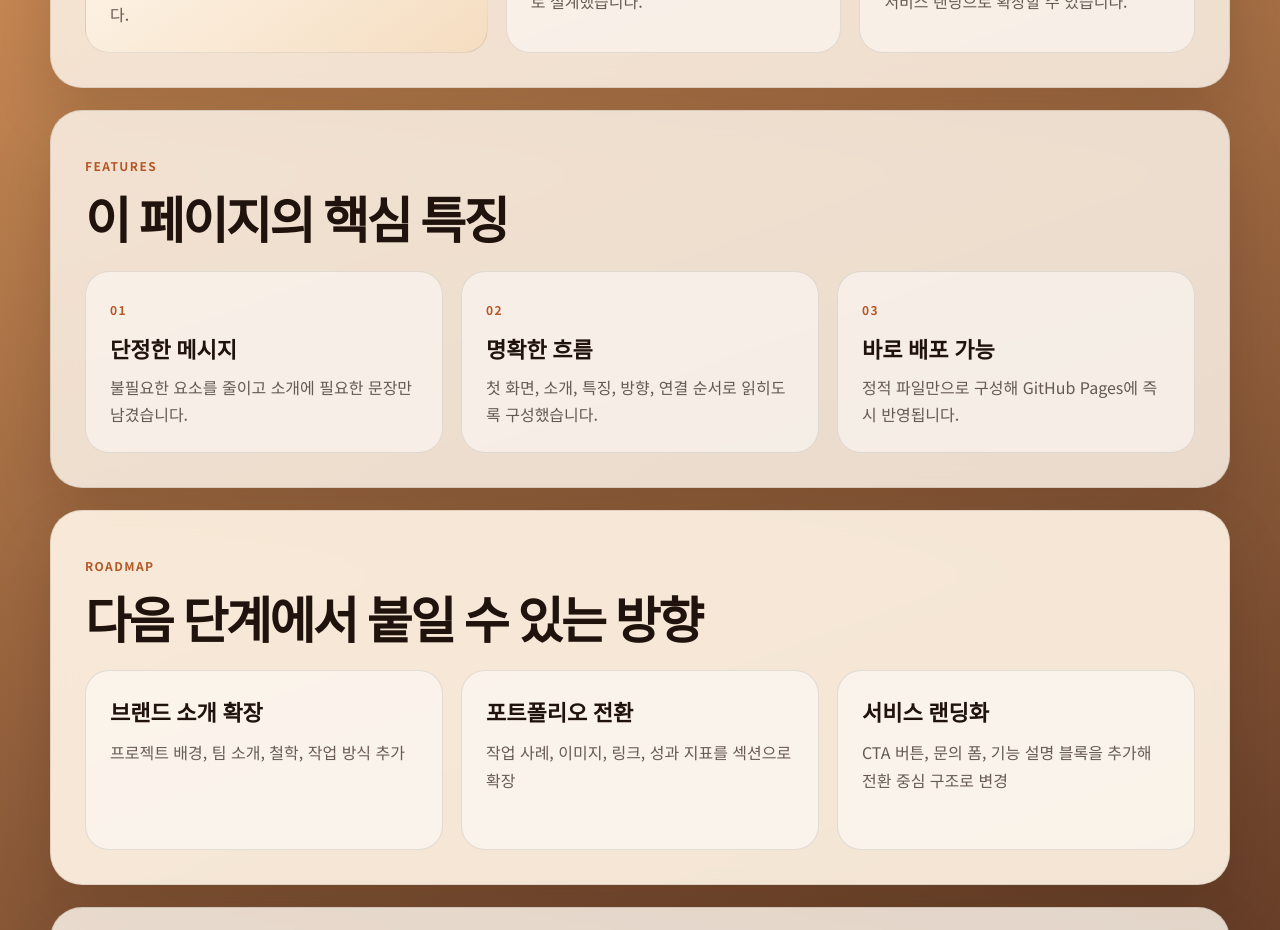
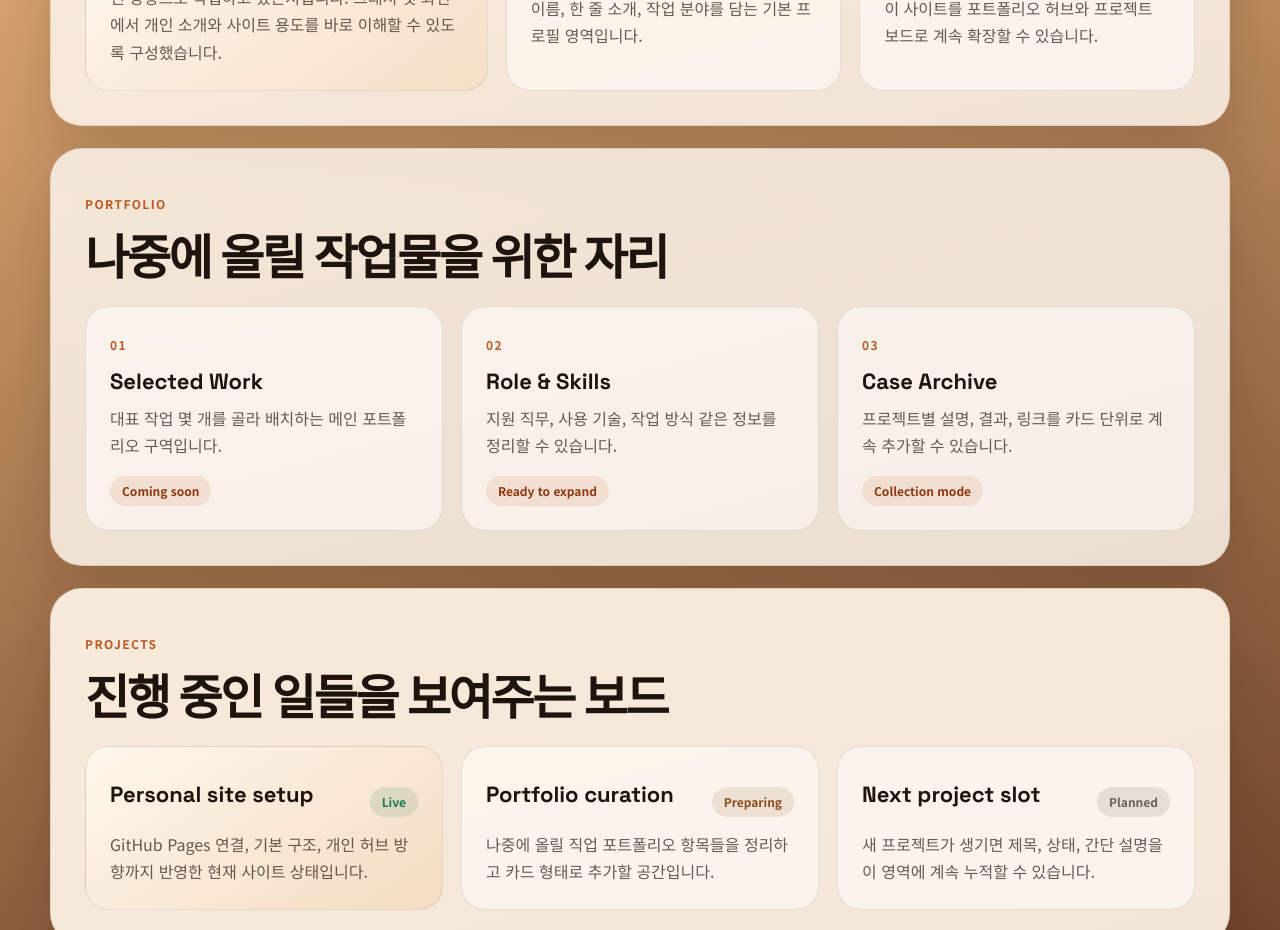
Before and after one commit to LimBaekGyun/weasel, a plain HTML site: page index.html in a window 1280 px wide. Shown: the part 926-1856 px from the top of the page. Drawn offline with Linux system fonts and the light colour scheme.

Commit message:
Refocus site as personal portfolio hub

```diff
--- a/index.html
+++ b/index.html
@@ -3,8 +3,8 @@
 <head>
   <meta charset="UTF-8">
   <meta name="viewport" content="width=device-width, initial-scale=1.0">
-  <title>weasel | 소개 페이지</title>
-  <meta name="description" content="weasel의 방향과 특징을 소개하는 GitHub Pages 기반 랜딩 페이지입니다.">
+  <title>Lim Baek Gyun | Portfolio Hub</title>
+  <meta name="description" content="Lim Baek Gyun의 소개, 포트폴리오, 진행 중 프로젝트를 정리하는 개인 허브 페이지입니다.">
   <link rel="preconnect" href="https://fonts.googleapis.com">
   <link rel="preconnect" href="https://fonts.gstatic.com" crossorigin>
   <link href="https://fonts.googleapis.com/css2?family=Space+Grotesk:wght@400;500;700&family=Noto+Sans+KR:wght@400;500;700&display=swap" rel="stylesheet">
@@ -13,125 +13,137 @@
 <body>
   <div class="page-shell">
     <header class="topbar">
-      <a class="brand" href="#top">weasel</a>
+      <a class="brand" href="#top">LBG</a>
       <nav class="nav">
-        <a href="#about">소개</a>
-        <a href="#features">특징</a>
-        <a href="#roadmap">방향</a>
-        <a href="#contact">연결</a>
+        <a href="#about">About</a>
+        <a href="#portfolio">Portfolio</a>
+        <a href="#projects">Projects</a>
+        <a href="#links">Links</a>
       </nav>
     </header>
 
     <main id="top">
       <section class="hero">
         <div class="hero-copy">
-          <p class="eyebrow">Quiet but sharp</p>
-          <h1>작게 시작해도<br>인상은 선명하게.</h1>
+          <p class="eyebrow">Personal hub</p>
+          <h1>Lim<br>Baek Gyun</h1>
           <p class="lead">
-            weasel은 아이디어를 가볍게 던지는 곳이 아니라,
-            빠르게 형태를 만들고 바로 보여주는 소개형 웹 공간입니다.
+            이 페이지는 내 소개를 보여주고,
+            나중에 직업 포트폴리오와 진행 중인 프로젝트를 한 곳에서 확인하는 개인 허브로 사용할 공간입니다.
           </p>
           <div class="actions">
-            <a class="button primary" href="#about">소개 보기</a>
-            <a class="button secondary" href="https://github.com/LimBaekGyun/weasel" target="_blank" rel="noreferrer">GitHub 저장소</a>
+            <a class="button primary" href="#portfolio">포트폴리오 보기</a>
+            <a class="button secondary" href="#projects">진행 중 프로젝트</a>
           </div>
         </div>
 
-        <div class="hero-panel">
-          <p class="panel-title">Current Snapshot</p>
+        <aside class="hero-panel">
+          <p class="panel-title">This site is for</p>
           <div class="metric">
-            <span>형태</span>
-            <strong>Introduction Page</strong>
+            <span>Identity</span>
+            <strong>개인 소개 페이지</strong>
           </div>
           <div class="metric">
-            <span>배포</span>
-            <strong>GitHub Pages Live</strong>
+            <span>Archive</span>
+            <strong>직업 포트폴리오 정리</strong>
           </div>
           <div class="metric">
-            <span>방향</span>
-            <strong>브랜드 / 포트폴리오 / 프로젝트</strong>
+            <span>Tracking</span>
+            <strong>진행 중 프로젝트 확인</strong>
           </div>
-        </div>
+        </aside>
       </section>
 
       <section class="section" id="about">
         <div class="section-heading">
           <p class="section-kicker">About</p>
-          <h2>weasel은 무엇을 소개하나</h2>
+          <h2>소개와 방향을 한 화면에 정리</h2>
         </div>
         <div class="about-grid">
           <article class="card large">
-            <p>
-              이 페이지는 weasel의 첫 인상을 만드는 시작점입니다.
-              복잡한 기능보다 먼저 메시지와 분위기를 정리하고,
-              방문자가 한 번에 방향을 이해하도록 구성했습니다.
+            <p class="card-copy">
+              방문자가 가장 먼저 보게 되는 정보는 이름과 현재 어떤 방향으로 작업하고 있는지입니다.
+              그래서 첫 화면에서 개인 소개와 사이트 용도를 바로 이해할 수 있도록 구성했습니다.
             </p>
           </article>
           <article class="card">
-            <h3>빠른 전달</h3>
-            <p>핵심 내용을 짧고 분명하게 보여주는 구조로 설계했습니다.</p>
+            <h3>Profile</h3>
+            <p class="card-copy">이름, 한 줄 소개, 작업 분야를 담는 기본 프로필 영역입니다.</p>
           </article>
           <article class="card">
-            <h3>확장 가능</h3>
-            <p>지금은 소개 페이지지만 이후 포트폴리오나 서비스 랜딩으로 확장할 수 있습니다.</p>
+            <h3>Use</h3>
+            <p class="card-copy">이 사이트를 포트폴리오 허브와 프로젝트 보드로 계속 확장할 수 있습니다.</p>
           </article>
         </div>
       </section>
 
-      <section class="section" id="features">
+      <section class="section" id="portfolio">
         <div class="section-heading">
-          <p class="section-kicker">Features</p>
-          <h2>이 페이지의 핵심 특징</h2>
+          <p class="section-kicker">Portfolio</p>
+          <h2>나중에 올릴 작업물을 위한 자리</h2>
         </div>
         <div class="feature-list">
           <article class="feature-card">
             <span class="feature-index">01</span>
-            <h3>단정한 메시지</h3>
-            <p>불필요한 요소를 줄이고 소개에 필요한 문장만 남겼습니다.</p>
+            <h3>Selected Work</h3>
+            <p>대표 작업 몇 개를 골라 배치하는 메인 포트폴리오 구역입니다.</p>
+            <span class="tag">Coming soon</span>
           </article>
           <article class="feature-card">
             <span class="feature-index">02</span>
-            <h3>명확한 흐름</h3>
-            <p>첫 화면, 소개, 특징, 방향, 연결 순서로 읽히도록 구성했습니다.</p>
+            <h3>Role & Skills</h3>
+            <p>지원 직무, 사용 기술, 작업 방식 같은 정보를 정리할 수 있습니다.</p>
+            <span class="tag">Ready to expand</span>
           </article>
           <article class="feature-card">
             <span class="feature-index">03</span>
-            <h3>바로 배포 가능</h3>
-            <p>정적 파일만으로 구성해 GitHub Pages에 즉시 반영됩니다.</p>
+            <h3>Case Archive</h3>
+            <p>프로젝트별 설명, 결과, 링크를 카드 단위로 계속 추가할 수 있습니다.</p>
+            <span class="tag">Collection mode</span>
           </article>
         </div>
       </section>
 
-      <section class="section roadmap" id="roadmap">
+      <section class="section projects" id="projects">
         <div class="section-heading">
-          <p class="section-kicker">Roadmap</p>
-          <h2>다음 단계에서 붙일 수 있는 방향</h2>
+          <p class="section-kicker">Projects</p>
+          <h2>진행 중인 일들을 보여주는 보드</h2>
         </div>
-        <div class="roadmap-list">
-          <article class="roadmap-item">
-            <strong>브랜드 소개 확장</strong>
-            <p>프로젝트 배경, 팀 소개, 철학, 작업 방식 추가</p>
+        <div class="project-grid">
+          <article class="project-card active">
+            <div class="project-head">
+              <strong>Personal site setup</strong>
+              <span class="status live">Live</span>
+            </div>
+            <p>GitHub Pages 연결, 기본 구조, 개인 허브 방향까지 반영한 현재 사이트 상태입니다.</p>
           </article>
-          <article class="roadmap-item">
-            <strong>포트폴리오 전환</strong>
-            <p>작업 사례, 이미지, 링크, 성과 지표를 섹션으로 확장</p>
+          <article class="project-card">
+            <div class="project-head">
+              <strong>Portfolio curation</strong>
+              <span class="status preparing">Preparing</span>
+            </div>
+            <p>나중에 올릴 직업 포트폴리오 항목들을 정리하고 카드 형태로 추가할 공간입니다.</p>
           </article>
-          <article class="roadmap-item">
-            <strong>서비스 랜딩화</strong>
-            <p>CTA 버튼, 문의 폼, 기능 설명 블록을 추가해 전환 중심 구조로 변경</p>
+          <article class="project-card">
+            <div class="project-head">
+              <strong>Next project slot</strong>
+              <span class="status planned">Planned</span>
+            </div>
+            <p>새 프로젝트가 생기면 제목, 상태, 간단 설명을 이 영역에 계속 누적할 수 있습니다.</p>
           </article>
         </div>
       </section>
     </main>
 
-    <footer class="footer" id="contact">
+    <footer class="footer" id="links">
       <div>
-        <p class="footer-title">weasel</p>
-        <p class="footer-copy">소개 페이지의 첫 버전이 GitHub Pages에 배포되어 있습니다.</p>
+        <p class="footer-title">Lim Baek Gyun</p>
+        <p class="footer-copy">개인 소개, 포트폴리오, 진행 프로젝트를 한 곳에 정리하는 페이지.</p>
       </div>
       <div class="footer-links">
         <a href="https://limbaekgyun.github.io/weasel/" target="_blank" rel="noreferrer">Live Site</a>
         <a href="https://github.com/LimBaekGyun/weasel" target="_blank" rel="noreferrer">Repository</a>
+        <a href="https://github.com/LimBaekGyun" target="_blank" rel="noreferrer">GitHub Profile</a>
       </div>
     </footer>
   </div>
--- a/style.css
+++ b/style.css
@@ -1,14 +1,18 @@
- :root {
-  --bg-top: #efe1ca;
-  --bg-bottom: #5e3724;
-  --panel: rgba(255, 248, 238, 0.82);
-  --panel-strong: rgba(255, 244, 228, 0.92);
-  --ink: #20130d;
-  --muted: rgba(32, 19, 13, 0.68);
-  --line: rgba(32, 19, 13, 0.1);
-  --accent: #b45828;
-  --accent-dark: #8e3c15;
-  --white: #fffdf9;
+:root {
+  --bg-top: #f1e7d8;
+  --bg-mid: #d8a36e;
+  --bg-bottom: #613722;
+  --panel: rgba(255, 249, 241, 0.82);
+  --panel-strong: rgba(255, 245, 231, 0.92);
+  --ink: #1f130d;
+  --muted: rgba(31, 19, 13, 0.68);
+  --line: rgba(31, 19, 13, 0.1);
+  --accent: #ba5a24;
+  --accent-dark: #8f3912;
+  --white: #fffdf8;
+  --success: #1f7a4f;
+  --info: #8a4d1d;
+  --idle: #6b615a;
 }
 
 * {
@@ -25,8 +29,8 @@ body {
   color: var(--ink);
   font-family: "Noto Sans KR", sans-serif;
   background:
-    radial-gradient(circle at top, rgba(255, 255, 255, 0.45), transparent 28%),
-    linear-gradient(160deg, var(--bg-top), #c98a54 35%, var(--bg-bottom) 100%);
+    radial-gradient(circle at top, rgba(255, 255, 255, 0.46), transparent 28%),
+    linear-gradient(165deg, var(--bg-top), var(--bg-mid) 38%, var(--bg-bottom) 100%);
 }
 
 a {
@@ -41,24 +45,25 @@ a {
 }
 
 .topbar {
+  position: sticky;
+  top: 16px;
+  z-index: 10;
   display: flex;
   align-items: center;
   justify-content: space-between;
   padding: 18px 22px;
   border: 1px solid rgba(255, 255, 255, 0.16);
   border-radius: 999px;
-  background: rgba(255, 248, 238, 0.24);
+  background: rgba(255, 249, 241, 0.24);
   backdrop-filter: blur(14px);
-  position: sticky;
-  top: 16px;
-  z-index: 10;
 }
 
 .brand,
 .hero h1,
 .section-heading h2,
+.card h3,
 .feature-card h3,
-.roadmap-item strong,
+.project-head strong,
 .footer-title {
   font-family: "Space Grotesk", sans-serif;
 }
@@ -73,7 +78,7 @@ a {
   display: flex;
   gap: 18px;
   font-size: 14px;
-  color: rgba(255, 253, 249, 0.9);
+  color: rgba(255, 253, 248, 0.92);
 }
 
 .nav a {
@@ -93,10 +98,9 @@ a {
 
 .hero {
   display: grid;
-  grid-template-columns: 1.35fr 0.9fr;
+  grid-template-columns: 1.4fr 0.9fr;
   gap: 24px;
   padding: 34px;
-  overflow: hidden;
 }
 
 .hero-copy {
@@ -116,16 +120,16 @@ a {
 
 .hero h1 {
   margin: 16px 0 0;
-  font-size: clamp(54px, 8vw, 92px);
-  line-height: 0.95;
+  font-size: clamp(56px, 8vw, 96px);
+  line-height: 0.92;
   letter-spacing: -0.06em;
 }
 
 .lead {
-  max-width: 28ch;
+  max-width: 31ch;
   margin: 22px 0 0;
   font-size: 20px;
-  line-height: 1.7;
+  line-height: 1.75;
   color: var(--muted);
 }
 
@@ -147,7 +151,8 @@ a {
   transition: transform 140ms ease, opacity 140ms ease;
 }
 
-.button:hover {
+.button:hover,
+.footer-links a:hover {
   transform: translateY(-1px);
 }
 
@@ -158,24 +163,23 @@ a {
 
 .button.secondary {
   border: 1px solid var(--line);
-  background: rgba(255, 255, 255, 0.55);
+  background: rgba(255, 255, 255, 0.58);
 }
 
 .hero-panel {
-  align-self: stretch;
   padding: 22px;
   border-radius: 26px;
   background:
-    radial-gradient(circle at top right, rgba(255, 255, 255, 0.64), transparent 32%),
-    linear-gradient(145deg, #fff4e4, #e5bf97);
-  border: 1px solid rgba(180, 88, 40, 0.1);
+    radial-gradient(circle at top right, rgba(255, 255, 255, 0.66), transparent 32%),
+    linear-gradient(145deg, #fff4e5, #e8c39e);
+  border: 1px solid rgba(186, 90, 36, 0.1);
 }
 
 .metric {
   display: grid;
   gap: 8px;
   padding: 18px 0;
-  border-top: 1px solid rgba(32, 19, 13, 0.1);
+  border-top: 1px solid rgba(31, 19, 13, 0.1);
 }
 
 .metric:first-of-type {
@@ -190,7 +194,7 @@ a {
 
 .metric strong {
   font-size: 22px;
-  line-height: 1.3;
+  line-height: 1.35;
 }
 
 .section {
@@ -205,7 +209,7 @@ a {
 
 .section-heading h2 {
   margin: 0;
-  font-size: clamp(30px, 4vw, 50px);
+  font-size: clamp(30px, 4vw, 48px);
   line-height: 1.05;
   letter-spacing: -0.05em;
 }
@@ -218,24 +222,15 @@ a {
 
 .card,
 .feature-card,
-.roadmap-item {
+.project-card {
   padding: 24px;
   border-radius: 24px;
   border: 1px solid var(--line);
-  background: rgba(255, 255, 255, 0.5);
-}
-
-.card p,
-.feature-card p,
-.roadmap-item p,
-.footer-copy {
-  margin: 0;
-  line-height: 1.7;
-  color: var(--muted);
+  background: rgba(255, 255, 255, 0.52);
 }
 
 .card.large {
-  background: linear-gradient(145deg, #fff7ed, #f5ddc0);
+  background: linear-gradient(145deg, #fff7ed, #f5dfc6);
 }
 
 .card h3,
@@ -244,8 +239,17 @@ a {
   font-size: 22px;
 }
 
+.card-copy,
+.feature-card p,
+.project-card p,
+.footer-copy {
+  margin: 0;
+  line-height: 1.7;
+  color: var(--muted);
+}
+
 .feature-list,
-.roadmap-list {
+.project-grid {
   display: grid;
   grid-template-columns: repeat(3, minmax(0, 1fr));
   gap: 18px;
@@ -256,18 +260,57 @@ a {
   margin-bottom: 14px;
 }
 
-.roadmap {
+.tag,
+.status {
+  display: inline-flex;
+  align-items: center;
+  justify-content: center;
+  min-height: 30px;
+  padding: 0 12px;
+  border-radius: 999px;
+  font-size: 12px;
+  font-weight: 700;
+  margin-top: 16px;
+}
+
+.tag {
+  background: rgba(186, 90, 36, 0.12);
+  color: var(--accent-dark);
+}
+
+.projects {
   background: var(--panel-strong);
 }
 
-.roadmap-item {
-  min-height: 180px;
+.project-card.active {
+  background: linear-gradient(145deg, #fff7eb, #f3dcc2);
 }
 
-.roadmap-item strong {
-  display: block;
-  margin-bottom: 12px;
+.project-head {
+  display: flex;
+  align-items: center;
+  justify-content: space-between;
+  gap: 12px;
+  margin-bottom: 14px;
+}
+
+.project-head strong {
   font-size: 22px;
+}
+
+.status.live {
+  background: rgba(31, 122, 79, 0.12);
+  color: var(--success);
+}
+
+.status.preparing {
+  background: rgba(138, 77, 29, 0.12);
+  color: var(--info);
+}
+
+.status.planned {
+  background: rgba(107, 97, 90, 0.14);
+  color: var(--idle);
 }
 
 .footer {
@@ -292,23 +335,22 @@ a {
 .footer-links a {
   padding: 12px 16px;
   border-radius: 999px;
-  background: rgba(255, 255, 255, 0.54);
+  background: rgba(255, 255, 255, 0.56);
   border: 1px solid var(--line);
+  transition: transform 140ms ease;
 }
 
 @media (max-width: 920px) {
   .topbar,
-  .footer,
+  .footer {
+    display: grid;
+  }
+
   .hero,
   .about-grid,
   .feature-list,
-  .roadmap-list {
+  .project-grid {
     grid-template-columns: 1fr;
-  }
-
-  .topbar,
-  .footer {
-    display: grid;
   }
 
   .nav {
@@ -317,7 +359,12 @@ a {
   }
 
   .hero h1 {
-    font-size: clamp(44px, 14vw, 72px);
+    font-size: clamp(46px, 14vw, 74px);
+  }
+
+  .project-head {
+    align-items: flex-start;
+    flex-direction: column;
   }
 }
 
```
